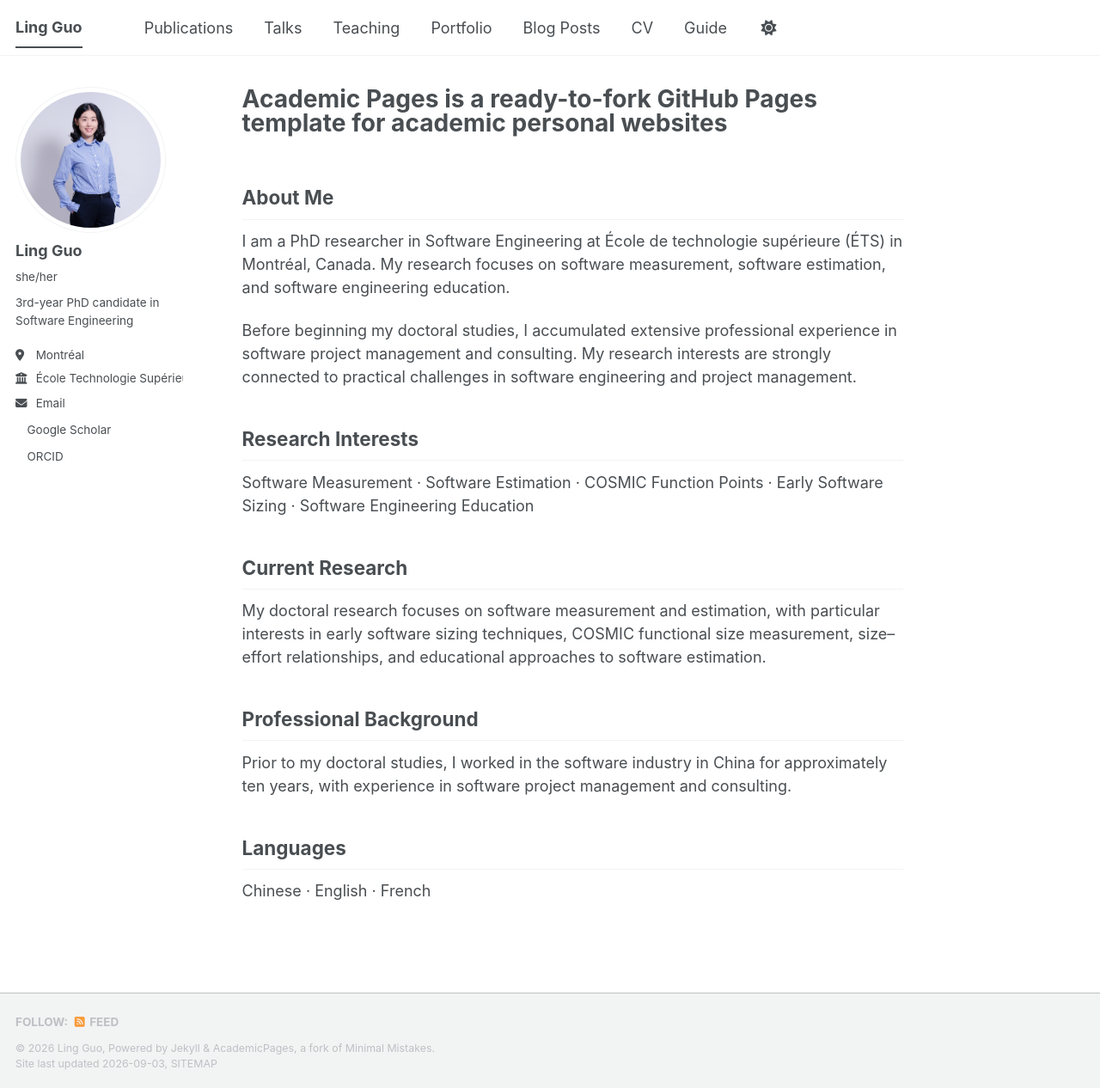
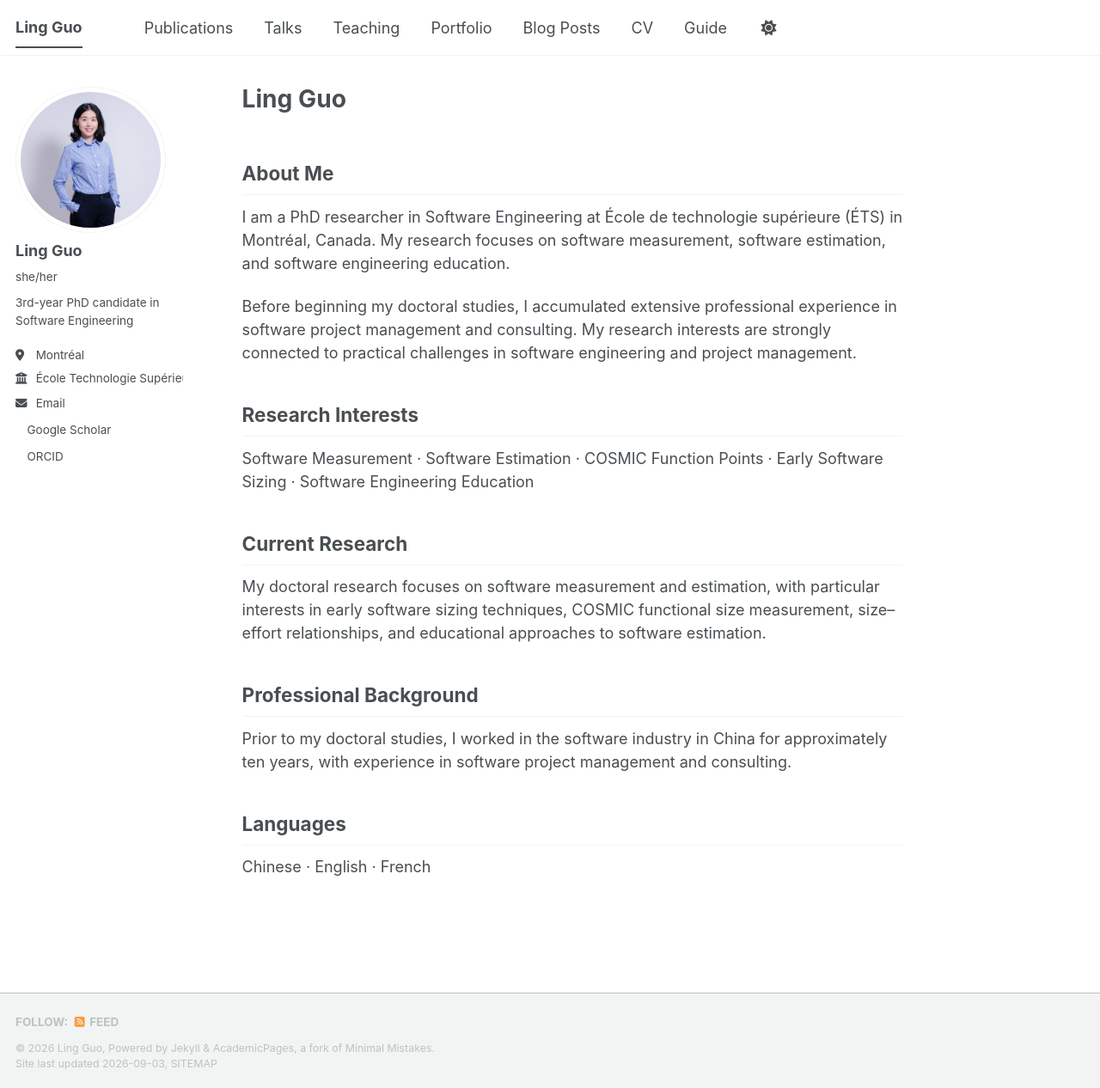
Before and after one commit to lingguo-research/lingguo-research.github.io, a Jekyll site: the page built from _pages/about.md, in a window 1280 px wide and 1266 px high. Shown: the whole window at 86% size. Built offline with Jekyll 4.4.1, drawn with Linux system fonts in a browser that asks for light colours; a style sheet for code colours, icons or effects is not loaded.

Commit message:
Update about.md

```diff
--- a/_pages/about.md
+++ b/_pages/about.md
@@ -1,6 +1,6 @@
 ---
 permalink: /
-title: "Academic Pages is a ready-to-fork GitHub Pages template for academic personal websites"
+title: "Ling Guo"
 author_profile: true
 redirect_from:
   - /about/
```
